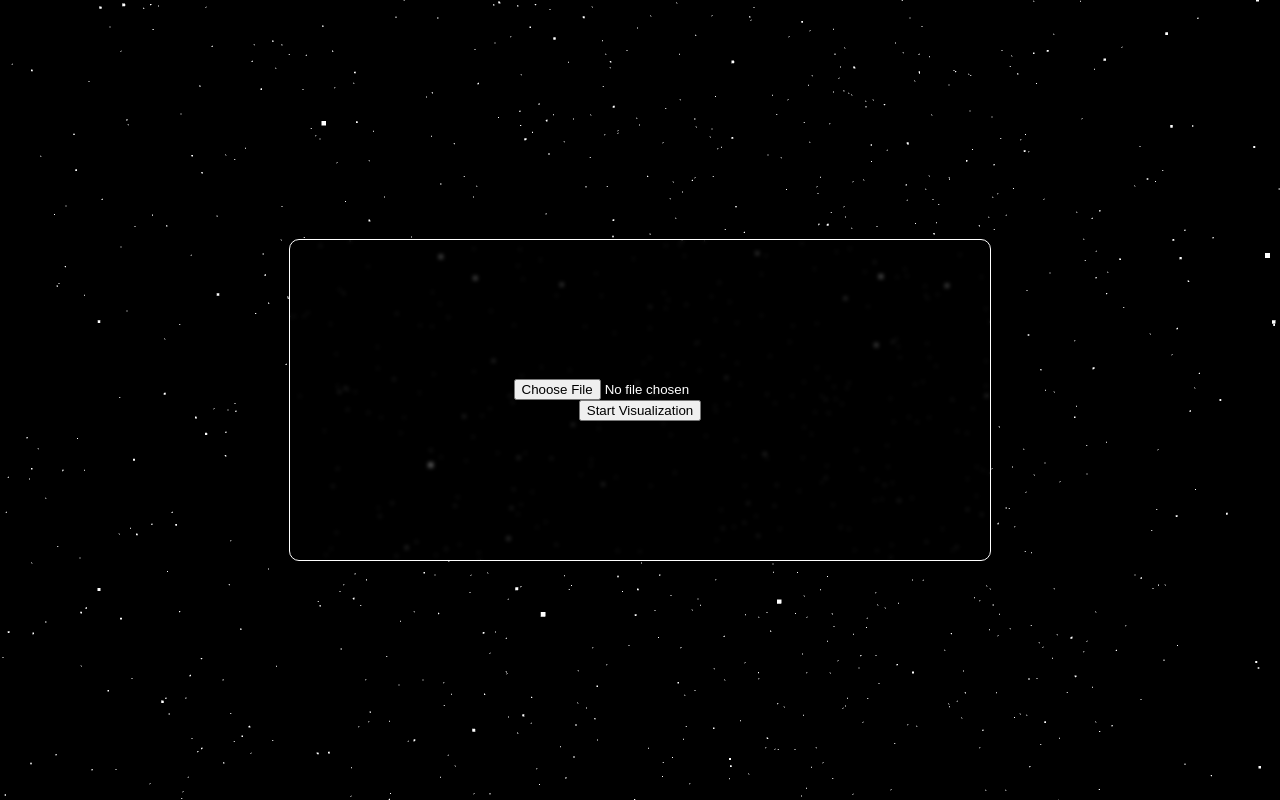
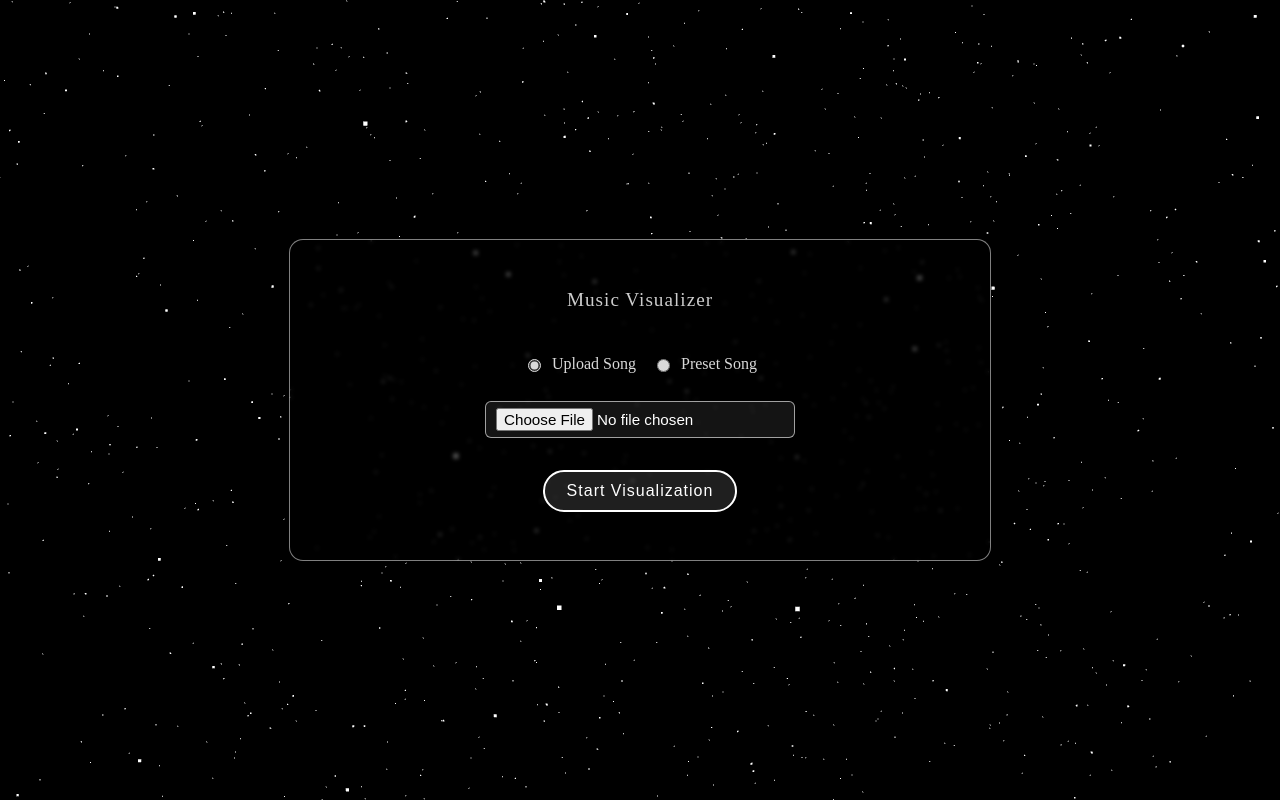
Before and after one commit to AndyPhuHuynh/Music-Visualizer, a website built with Vite: page index.html in a window 1280 px wide. Built offline with nearby package versions, Linux system fonts and the light colour scheme; what tweakpane would draw is missing.

Commit message:
Added preset selector and css for overlay

```diff
--- a/index.html
+++ b/index.html
@@ -11,7 +11,30 @@
         <div id="ui-overlay">
             <div id="panel">
                 <div id="panel-content">
-                    <input id="file-input" type="file" accept="audio/*">
+                    <div id="panel-title">Music Visualizer</div>
+                    <div class="source-select">
+                        <label>
+                            <input type="radio" id="source-select-upload" name="audio-source" value="upload" checked/>
+                            Upload Song
+                        </label>
+                        <label>
+                            <input type="radio" id="source-select-preset" name="audio-source" value="preset"/>
+                            Preset Song
+                        </label>
+                    </div>
+
+                    <div id="upload-container">
+                        <input id="file-input" type="file" accept="audio/*">
+                    </div>
+
+                    <div id="preset-container" class="hidden">
+                        <label for="preset-select" class="hidden"></label>
+                        <select id="preset-select">
+                            <option value="">Select a preset</option>
+                            <option value="music/megalovania.flac">Megalovania</option>
+                        </select>
+                    </div>
+
                     <button id="start-button">Start Visualization</button>
                 </div>
             </div>
--- a/src/audio.ts
+++ b/src/audio.ts
@@ -64,13 +64,11 @@ export const groupFrequencyBands = (
     const minFreq = 20;
     const nyquistFreq = sampleRate / 2;
     const spacings = melSpacing(minFreq, nyquistFreq, numBands);
-    console.log("Spacings:", spacings);
 
     const bandIndices = spacings.map((spacing: Spacing) => ({
         startIndex: Math.ceil(spacing.start / binWidth),
         endIndex: Math.min(numBins, Math.ceil(spacing.end / binWidth)),
     }));
-    console.log("Bands:", bandIndices);
 
     const grouped: DB[][] = Array.from({ length: frameCount }, () => new Array<DB>(numBands).fill(MIN_DB));
     for (let currentFrame = 0; currentFrame < frameCount; currentFrame++) {
@@ -143,6 +141,11 @@ export interface AudioData {
     localMaxes: DB[];
 }
 
+export type AudioSource =
+    | { type: "file", file: File }
+    | { type: "preset", url: string };
+
+
 const loadAudioDataFromBuffer = async (arrayBuffer: ArrayBuffer): Promise<AudioData> => {
     const audioBuffer = await audioCtx.decodeAudioData(arrayBuffer);
 
@@ -167,9 +170,22 @@ const loadAudioDataFromBuffer = async (arrayBuffer: ArrayBuffer): Promise<AudioD
     };
 }
 
-export const loadAudioDataFromFileObject = async (file: File): Promise<AudioData> => {
+const loadAudioDataFromFileObject = async (file: File): Promise<AudioData> => {
     const arrayBuffer = await file.arrayBuffer();
     return loadAudioDataFromBuffer(arrayBuffer);
+}
+
+const loadAudioDataFromUrl = async (url: string): Promise<AudioData> => {
+    const response = await fetch(`${import.meta.env.BASE_URL}/${url}`)
+    const arrayBuffer = await response.arrayBuffer();
+    return loadAudioDataFromBuffer(arrayBuffer);
+}
+
+export const loadAudioSource = async (audio: AudioSource): Promise<AudioData> => {
+    if (audio.type == "file") {
+        return loadAudioDataFromFileObject(audio.file)
+    }
+    return loadAudioDataFromUrl(audio.url);
 }
 
 export const playAudio = (audioBuffer: AudioBuffer) => {
--- a/src/main.ts
+++ b/src/main.ts
@@ -1,6 +1,6 @@
 import * as THREE from "three";
 import { OrbitControls } from "three/examples/jsm/Addons.js";
-import { loadAudioDataFromFileObject, playAudio } from "./audio.ts";
+import { type AudioSource, loadAudioSource, playAudio } from "./audio.ts";
 import { AudioVisualizer } from "./audioVisualizer.ts";
 import { Tweakpane } from "./tweakpane.ts";
 import { StarField } from "./stars.ts";
@@ -82,9 +82,23 @@ const animate = () => {
     renderer.render(scene, camera);
 }
 
-let panel: HTMLElement;
-let fileInput: HTMLInputElement;
-let startButton: HTMLButtonElement;
+const panel:           HTMLElement       = document.getElementById("panel")!;
+const uploadSelected:  HTMLInputElement  = document.getElementById("source-select-upload")! as HTMLInputElement;
+const uploadContainer: HTMLElement       = document.getElementById("upload-container")!;
+const presetContainer: HTMLElement       = document.getElementById("preset-container")!;
+const fileInput:       HTMLInputElement  = document.getElementById("file-input")! as HTMLInputElement;
+const presetSelection: HTMLSelectElement = document.getElementById("preset-select")! as HTMLSelectElement;
+const startButton:     HTMLButtonElement = document.getElementById("start-button") as HTMLButtonElement;
+const sourceRadios = document.querySelectorAll<HTMLInputElement>("input[name='audio-source']")
+
+sourceRadios.forEach(radio => {
+    radio.addEventListener("change", () => {
+        const isUpload = radio.value == "upload" && radio.checked;
+            uploadContainer.classList.toggle("hidden", !isUpload);
+            presetContainer.classList.toggle("hidden", isUpload);
+    })
+})
+
 
 const onWindowLoad = async () => {
     scene = new THREE.Scene();
@@ -97,32 +111,13 @@ const onWindowLoad = async () => {
     renderer.setSize(window.innerWidth, window.innerHeight);
     app.appendChild(renderer.domElement)
 
-    const maybePanel = document.getElementById("panel");
-    if (!maybePanel) {
-        alert("Error: panel does not exist");
-        return;
-    }
-    panel = maybePanel;
+    controls = new OrbitControls(camera, renderer.domElement);
+    controls.target.set(0, 50, 0)
 
-    const maybeInput = document.getElementById("file-input");
-    if (!maybeInput) {
-        alert("Error: file-input does not exist")
-        return;
-    }
-    fileInput = maybeInput as HTMLInputElement;
-
-    const maybeStartButton = document.getElementById("start-button");
-    if (!maybeStartButton) {
-        alert("Error: start-button does not exist")
-        return;
-    }
-    startButton = maybeStartButton as HTMLButtonElement;
     startButton.onclick = () => {
         startVisualization();
     }
 
-    controls = new OrbitControls(camera, renderer.domElement);
-    controls.target.set(0, 50, 0)
 
     starField = new StarField(scene, 5000);
     animate();
@@ -131,18 +126,36 @@ const onWindowLoad = async () => {
 window.onload = onWindowLoad;
 window.onresize = onWindowResize;
 
+
+
 const startVisualization = async () => {
-    if (!fileInput?.files?.length) {
-        console.log("No file selected");
-        return;
+    let audio: AudioSource;
+
+    if (uploadSelected.checked) {
+        if (!fileInput?.files?.length) {
+            alert("Please upload an audio file or choose to select a preset!");
+            return;
+        }
+        audio = {
+            type: "file",
+            file: fileInput.files[0],
+        }
+    } else {
+        const url = presetSelection.value;
+        if (url === "") {
+            alert("Please select a preset or choose to upload an audio file!");
+            return;
+        }
+        audio = {
+            type: "preset",
+            url: url
+        }
     }
 
     if (panel) {
         panel.style.display = "none";
     }
-
-    const file = fileInput.files[0];
-    const audioData = await loadAudioDataFromFileObject(file);
+    const audioData = await loadAudioSource(audio);
     visualizer = new AudioVisualizer(scene, audioData, 100, 100,
         numberToHSV(pane.settings.leftColor),
         numberToHSV(pane.settings.rightColor));
--- a/src/styles.css
+++ b/src/styles.css
@@ -27,10 +27,11 @@ html, body {
     min-height: 240px;
 
     background: rgba(0, 0, 0, 0.5);
-    border: 1px solid white;
     backdrop-filter: blur(2px);
+    -webkit-backdrop-filter: blur(2px);
 
-    border-radius: 10px;
+    border: 1px solid rgba(255, 255, 255, 0.5);
+    border-radius: 14px;
 }
 
 #panel-content {
@@ -40,6 +41,82 @@ html, body {
     flex-direction: column;
     justify-content: center;
     align-items: center;
+    gap: 20px;
 
     color: white
 }
+
+.source-select {
+    display: flex;
+    gap: 16px;
+    margin-bottom: 8px;
+}
+
+.source-select label {
+    display: flex;
+    align-items: center;
+    gap: 8px;
+    cursor: pointer;
+    opacity: 0.85;
+    transition: opacity 0.2s;
+}
+
+.source-select label:hover {
+    opacity: 1;
+}
+
+.source-select input[type=radio] {
+    accent-color: white;
+}
+
+.hidden {
+    display: none;
+}
+
+input[type=file],
+select {
+    background: rgba(255, 255, 255, 0.08);
+    color: white;
+    border: 1px solid rgba(255, 255, 255, 0.6);
+    border-radius: 6px;
+    padding: 6px 10px;
+    font-size: 0.95rem;
+}
+
+select option {
+    background: black;
+    color: white;
+}
+
+#start-button {
+    margin-top: 12px;
+    padding: 10px 22px;
+
+    font-size: 16px;
+    letter-spacing: 1px;
+
+    background: rgba(255, 255, 255, 0.12);
+    color: white;
+
+    border: 2px solid white;
+    border-radius: 1000px;
+
+    cursor: pointer;
+    transition: background 0.2s, transform 0.1s;
+}
+
+#start-button:hover {
+    background: rgba(255, 255, 255, 0.2);
+    transform: translateY(-1px);
+}
+
+#start-button:active {
+    transform: translateY(0);
+}
+
+#panel-title {
+    font-size: 1.2rem;
+    letter-spacing: 1px;
+    opacity: 0.8;
+    margin-bottom: 24px;
+}
```
